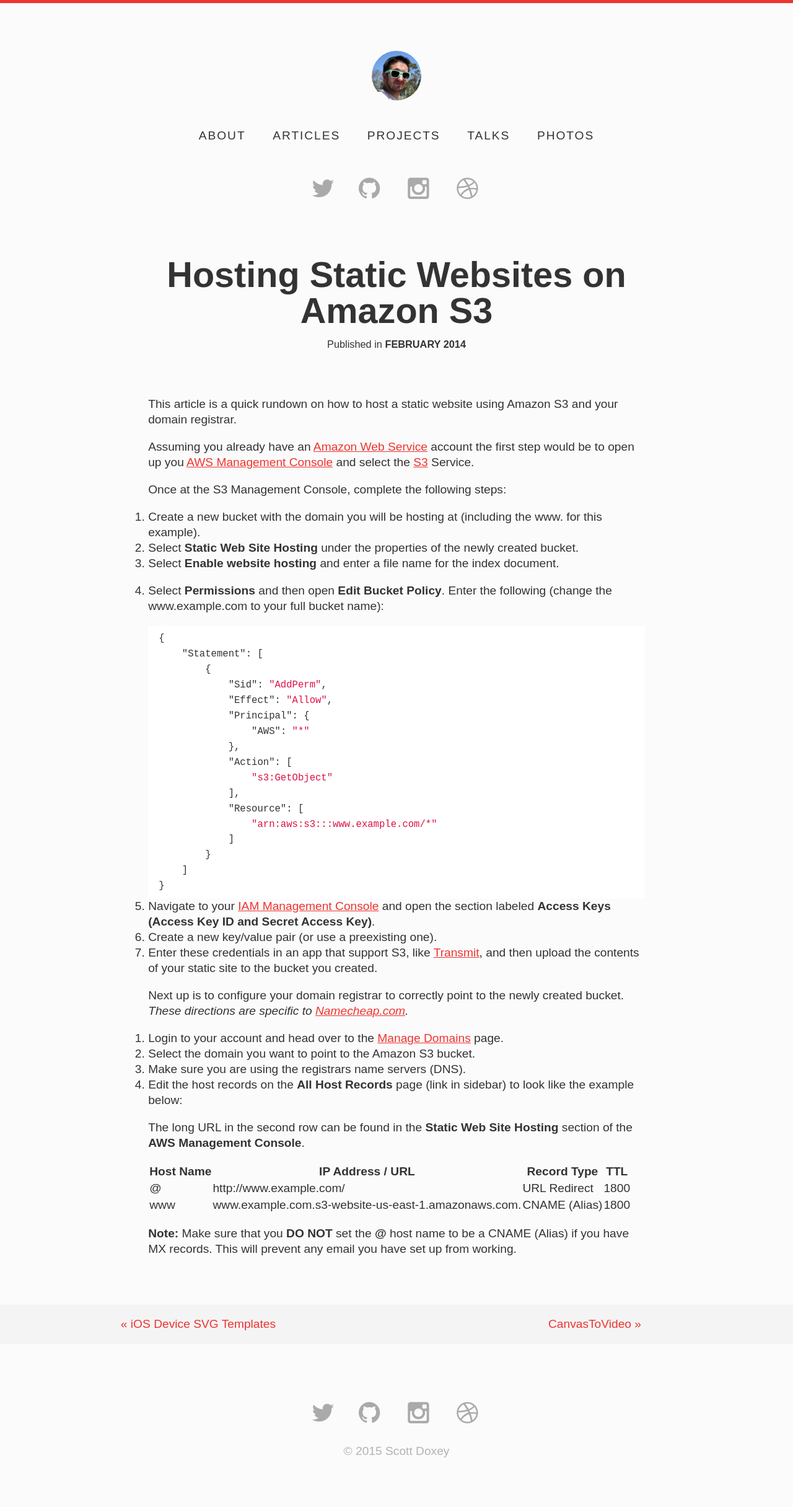
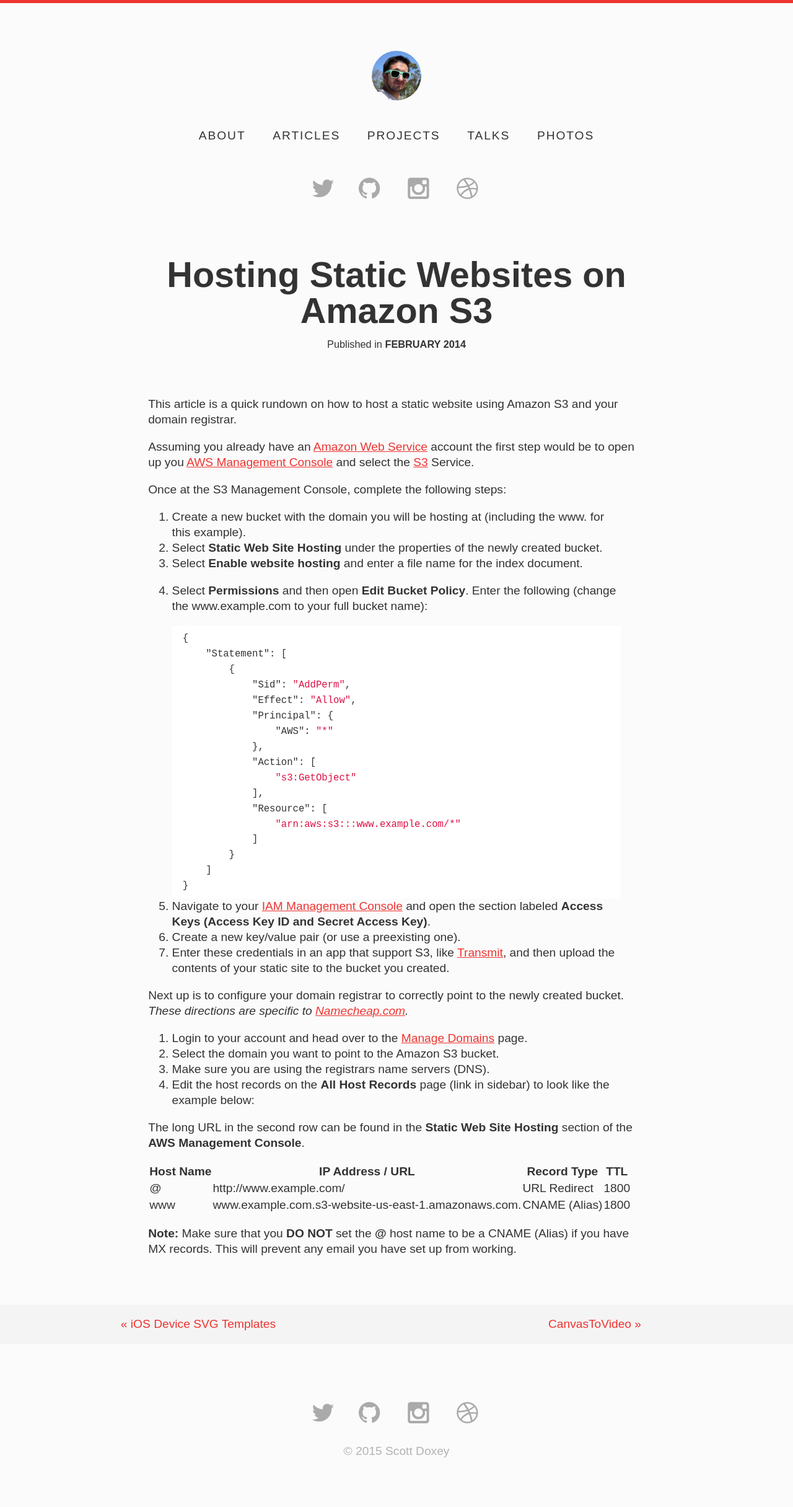
Before and after one commit to neogeek/neogeek.github.io, a Jekyll site: the page built from _posts/2014-02-09-hosting-static-websites-on-amazon-s3.md, in a window 1280 px wide. Shown: the whole page at 62% size. Built offline with Jekyll 4.4.1, drawn with Linux system fonts in a browser that asks for light colours; Markdown is read by kramdown in place of the engine named in the settings.

Commit message:
Corrected list margin.

```diff
--- a/_sass/_base.scss
+++ b/_sass/_base.scss
@@ -121,10 +121,13 @@
     }
 
     p,
-    ul,
-    ol,
     blockquote {
         margin: 1em 0;
+    }
+
+    ul,
+    ol {
+        margin: 1em 2em;
     }
 
     blockquote {
```
